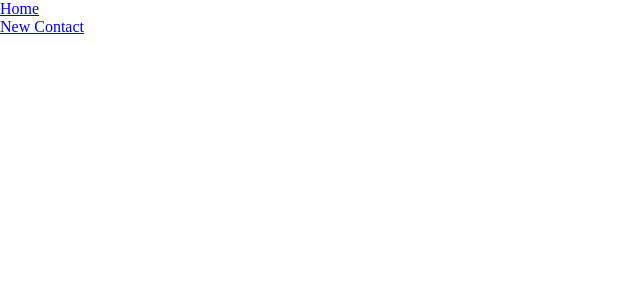
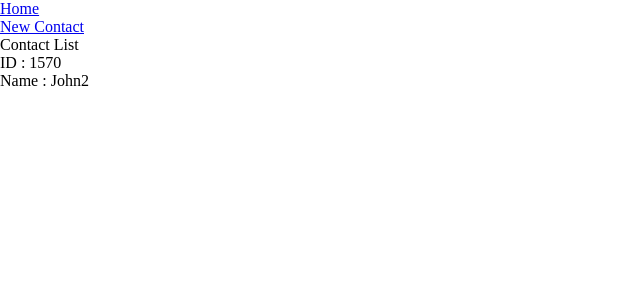
Before and after one commit to rideskykun/phone-book, a React (Create React App) app: page /list/page/1 in a window 1280 px wide. Before the commit this address had no page. Shown: the top 300 px of the page, without its empty margins (0-640 px from the left). Built offline with nearby package versions, Linux system fonts and the light colour scheme.

Commit message:
contact interface

```diff
--- a/src/components/app/app.component.tsx
+++ b/src/components/app/app.component.tsx
@@ -1,12 +1,15 @@
 import React, {FC} from 'react'
-import {BrowserRouter as Router, Routes} from 'react-router-dom'
+import {BrowserRouter as Router, Routes, Route, Navigate} from 'react-router-dom'
 import {css, Global} from '@emotion/react'
 
 import Header from '../header/header.component'
 
 import './app.component.css'
+import ContactList from "../../pages/contactList/contactList.page";
+import ContactForm from "../../pages/contactForm/contactForm.page";
 
 const App: FC = () => {
+
     return(
         <>
             {/*global style*/}
@@ -25,7 +28,10 @@ const App: FC = () => {
                 <Header/>
 
                 <Routes>
-
+                    <Route path={'/'} element={<Navigate to={'/list/page/1'}/>}/>
+                    <Route path={'/list/page/:page'} element={<ContactList/>}/>
+                    <Route path={'/add'} element={<ContactForm/>}/>
+                    <Route path={'/edit/:id'} element={<ContactForm/>}/>
                 </Routes>
             </Router>
         </>
--- /dev/null
+++ b/src/components/contactsGrid/contactsGrid.component.tsx
@@ -0,0 +1,22 @@
+import React, {FC} from 'react'
+
+import {Contact} from "../../common/interfaces/contact.interface";
+import ContactsGridItem from "./contactsGridItem/contactsGridItem.component";
+
+interface ContactsGridProps{
+    contacts: Contact[]
+}
+
+const ContactsGrid:FC<ContactsGridProps> = ({contacts} : ContactsGridProps)=> {
+    return(
+        <div>
+            {contacts.map(c=>(
+                <div key={c.id}>
+                    <ContactsGridItem contact={c}/>
+                </div>
+            ))}
+        </div>
+    )
+}
+
+export default ContactsGrid;
--- /dev/null
+++ b/src/components/contactsGrid/contactsGridItem/contactsGridItem.component.tsx
@@ -0,0 +1,14 @@
+import React, {FC} from 'react'
+
+import {Contact} from "../../../common/interfaces/contact.interface";
+
+const ContactsGridItem:FC<{contact: Contact}> = ({contact} : { contact:Contact }) => {
+    return(
+        <div>
+            <p>ID : {contact.id}</p>
+            <p>Name : {contact.first_name}</p>
+        </div>
+    )
+}
+
+export default ContactsGridItem;
--- a/src/components/header/header.component.tsx
+++ b/src/components/header/header.component.tsx
@@ -7,7 +7,7 @@ const Header:FC = () => {
             <nav>
                 <ul>
                     <li>
-                        <NavLink to={'/'}>Home</NavLink>
+                        <NavLink to={'/list/page/1'}>Home</NavLink>
                     </li>
                     <li>
                         <NavLink to={'/add'}>New Contact</NavLink>
--- a/src/pages/contactForm/contactForm.page.tsx
+++ b/src/pages/contactForm/contactForm.page.tsx
@@ -1,6 +1,6 @@
 import React, {FC} from 'react'
 
-const contactForm:FC = ()=> {
+const ContactForm:FC = ()=> {
     return(
         <>
             Contact Form
@@ -8,4 +8,4 @@ const contactForm:FC = ()=> {
     )
 }
 
-export default contactForm
+export default ContactForm
--- a/src/pages/contactList/contactList.page.tsx
+++ b/src/pages/contactList/contactList.page.tsx
@@ -1,11 +1,31 @@
 import React, {FC} from 'react'
+import ContactsGrid from "../../components/contactsGrid/contactsGrid.component";
 
-const contactList:FC = ()=> {
+const ContactList:FC = ()=> {
+    const sampleContacts = [
+        {
+            created_at: "2022-09-14T22:21:36.160627+00:00",
+            first_name: "John2",
+            id: 1570,
+            last_name: "Doe2",
+            phones: [
+                {
+                    "number": "+62929292922374ds4"
+                },
+                {
+                    "number": "+62929292922dsd344"
+                }
+            ]
+        }
+    ]
+
     return(
         <>
             Contact List
+
+            <ContactsGrid contacts={sampleContacts}/>
         </>
     )
 }
 
-export default contactList
+export default ContactList
```
Also changed, not shown: src/common/interfaces/contact.interface.ts (added, +7 -0 lines).
